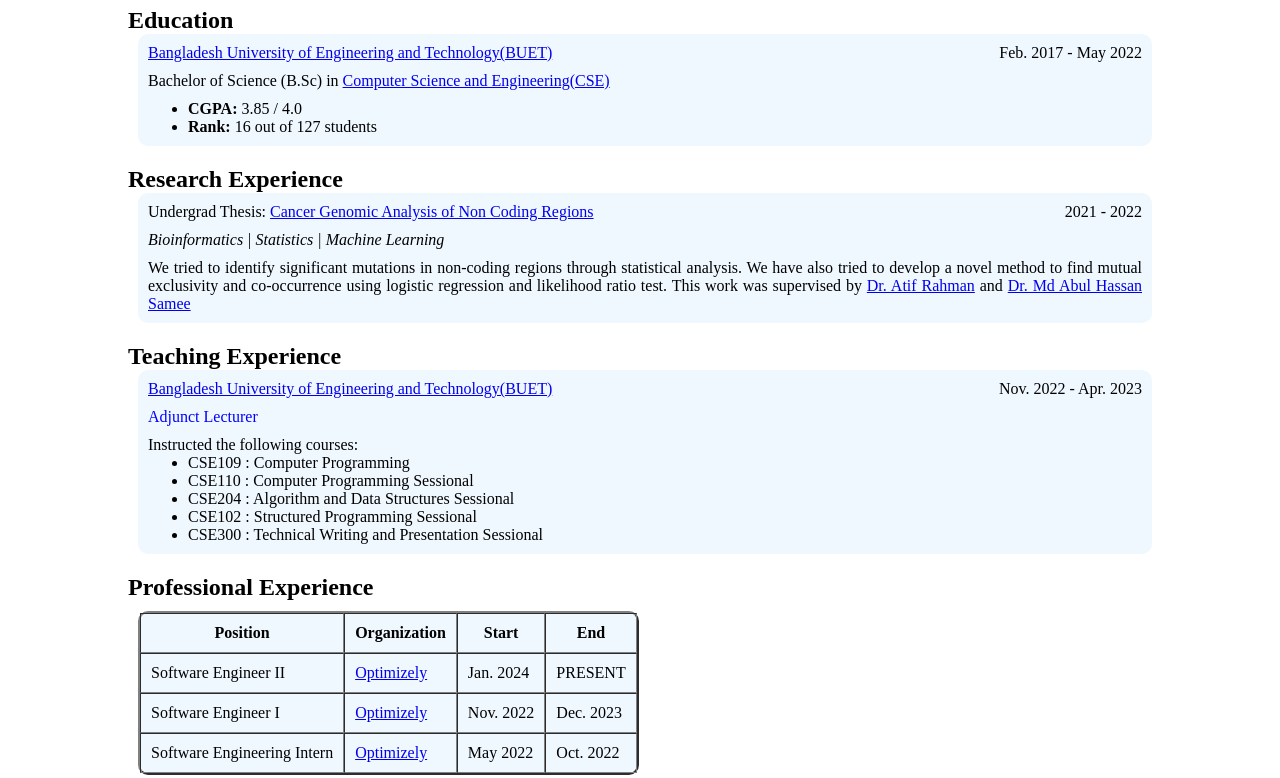
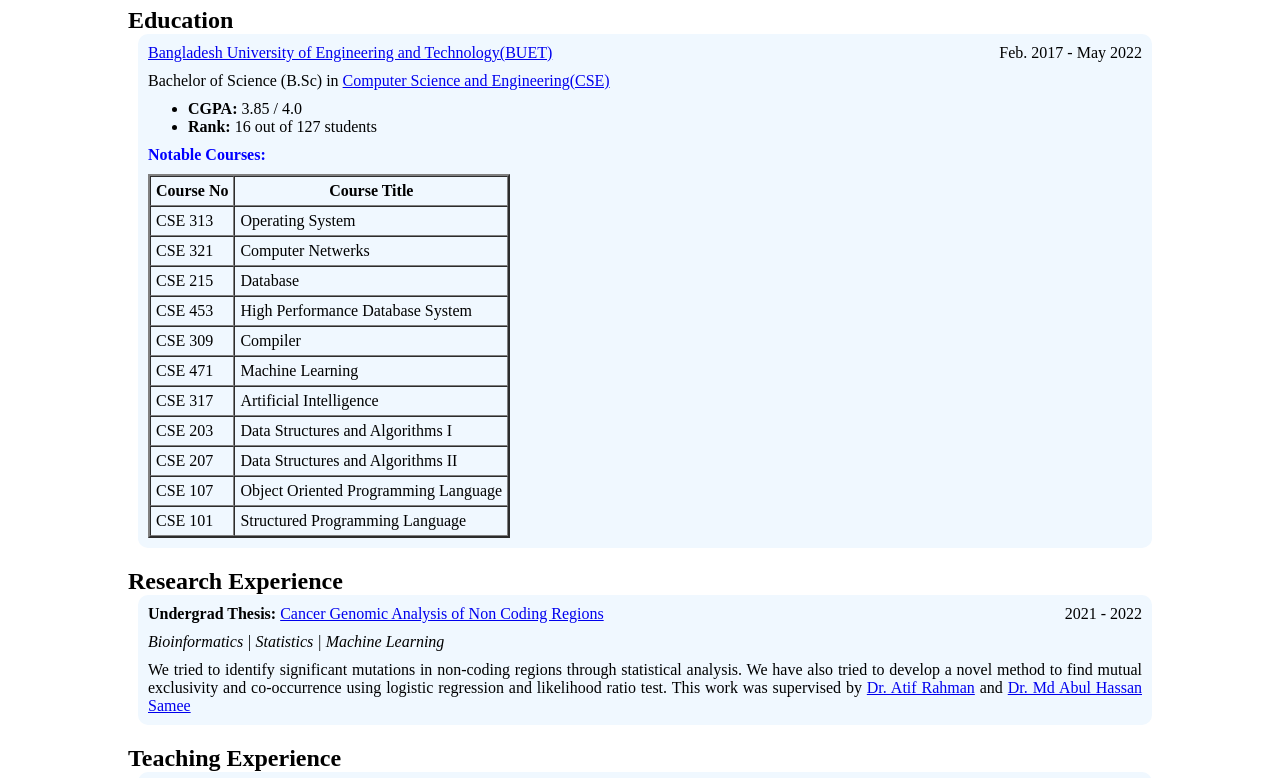
Before and after one commit to rhs99/rhs99.github.io, a plain HTML site: page index.html in a window 1280 px wide. Shown: the part 222-1000 px from the top of the page. Drawn offline with Linux system fonts and the light colour scheme.

Commit message:
add courses

```diff
--- a/index.html
+++ b/index.html
@@ -74,6 +74,65 @@
             <strong>Rank: </strong>16 out of 127 students
           </li>
         </ul>
+
+        <div>
+          <p style="font-weight: bold; margin: 10px 0; color: blue;">Notable Courses:</p>
+
+          <table border="2" cellspacing="0" cellpadding="5px" style="background-color: aliceblue;">
+            <thead>
+              <tr>
+                <th>Course No</th>
+                <th>Course Title</th>
+              </tr>
+            </thead>
+            <tbody>
+              <tr>
+                <td>CSE 313</td>
+                <td>Operating System</td>
+              </tr>
+              <tr>
+                <td>CSE 321</td>
+                <td>Computer Netwerks</td>
+              </tr>
+              <tr>
+                <td>CSE 215</td>
+                <td>Database</td>
+              </tr>
+              <tr>
+                <td>CSE 453</td>
+                <td>High Performance Database System</td>
+              </tr>
+              <tr>
+                <td>CSE 309</td>
+                <td>Compiler</td>
+              </tr>
+              <tr>
+                <td>CSE 471</td>
+                <td>Machine Learning</td>
+              </tr>
+              <tr>
+                <td>CSE 317</td>
+                <td>Artificial Intelligence</td>
+              </tr>
+              <tr>
+                <td>CSE 203</td>
+                <td>Data Structures and Algorithms I</td>
+              </tr>
+              <tr>
+                <td>CSE 207</td>
+                <td>Data Structures and Algorithms II</td>
+              </tr>
+              <tr>
+                <td>CSE 107</td>
+                <td>Object Oriented Programming Language</td>
+              </tr>
+              <tr>
+                <td>CSE 101</td>
+                <td>Structured Programming Language</td>
+              </tr>
+            </tbody>
+          </table>
+        </div>
       </div>
     </div>
 
@@ -83,7 +142,7 @@
       <div class="section-content">
         <div class="head">
           <p>
-            Undergrad Thesis:
+            <strong>Undergrad Thesis:</strong>
             <a href="https://drive.google.com/file/d/1lSdZeww2ibLpuT2OpFKmzyaO8gBozEaV/view?usp=drive_link"
               target="_blank">
               Cancer Genomic Analysis of Non Coding Regions</a>
@@ -141,7 +200,7 @@
     <div id="professional">
       <h2>Professional Experience</h2>
       <table border="2" cellspacing="0" cellpadding="10px"
-        style="margin: 10px 0 0 10px; border-radius: 10px; background-color: aliceblue;">
+        style="margin: 10px 0 0 10px; background-color: aliceblue;">
         <thead>
           <tr>
             <th>Position</th>
```
